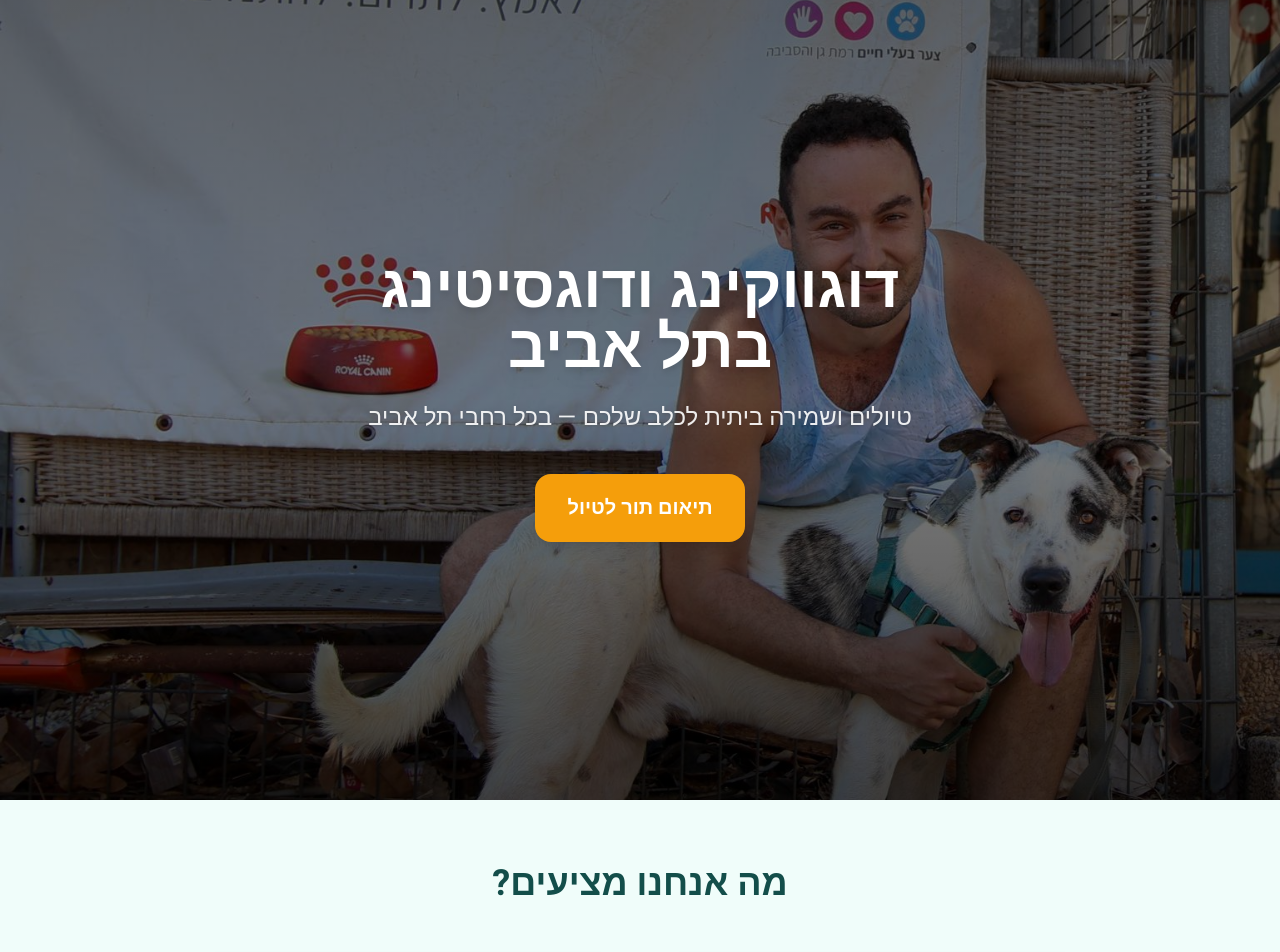
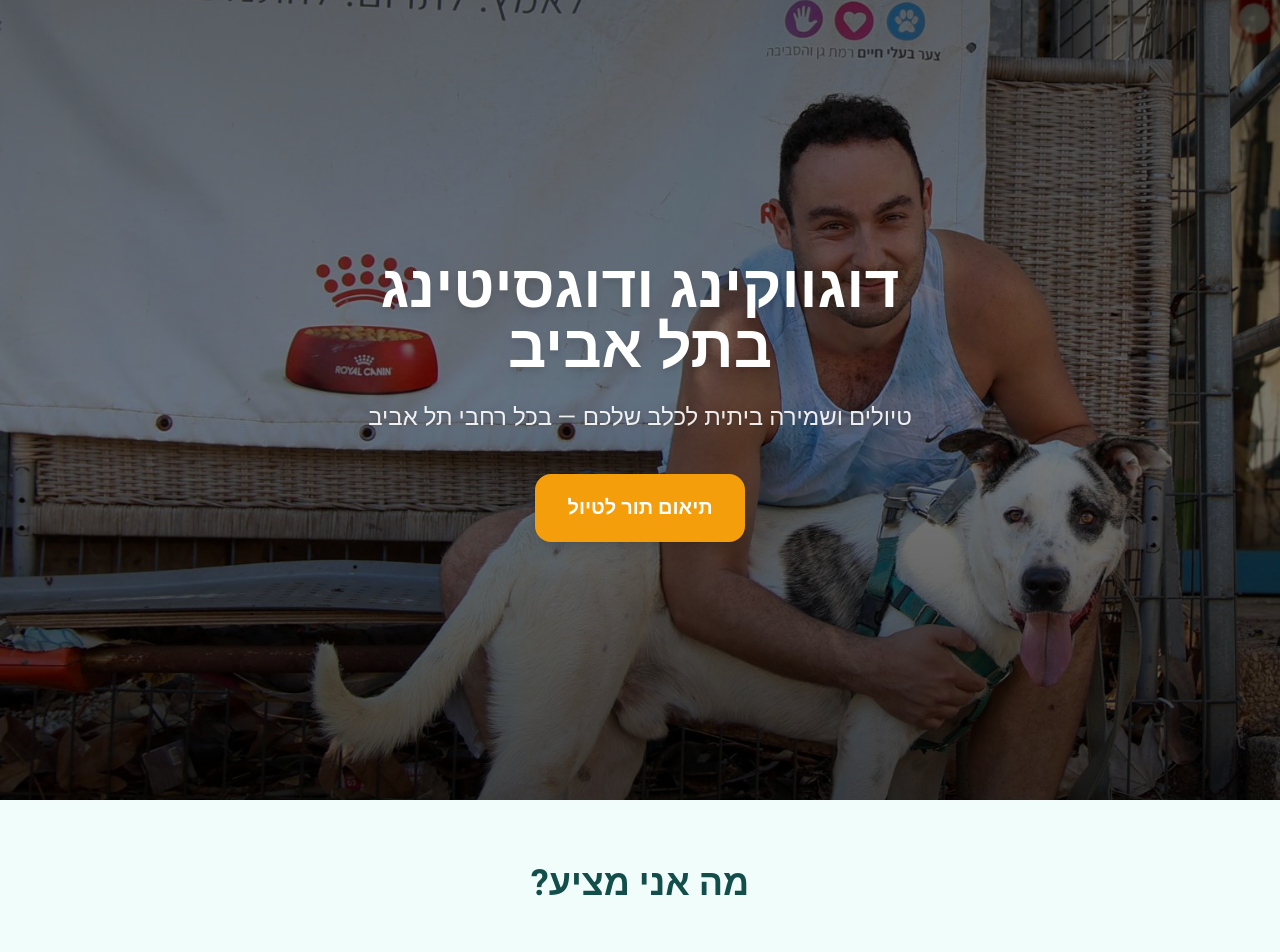
Before and after one commit to arkashaled/dogwalking, a Next.js app: page / in a window 1280 px wide. Shown: the top 952 px of the page. Built offline with nearby package versions, Linux system fonts and the light colour scheme.

Commit message:
Change heading to first person singular

```diff
--- a/components/ServicesOverview.tsx
+++ b/components/ServicesOverview.tsx
@@ -3,7 +3,7 @@ export default function ServicesOverview() {
     <section className="bg-teal-50 py-16 px-6">
       <div className="max-w-4xl mx-auto">
         <h2 className="text-3xl sm:text-4xl font-bold text-teal-900 text-center mb-12">
-          מה אנחנו מציעים?
+          מה אני מציע?
         </h2>
 
         <div className="grid grid-cols-1 sm:grid-cols-2 gap-8">
```
